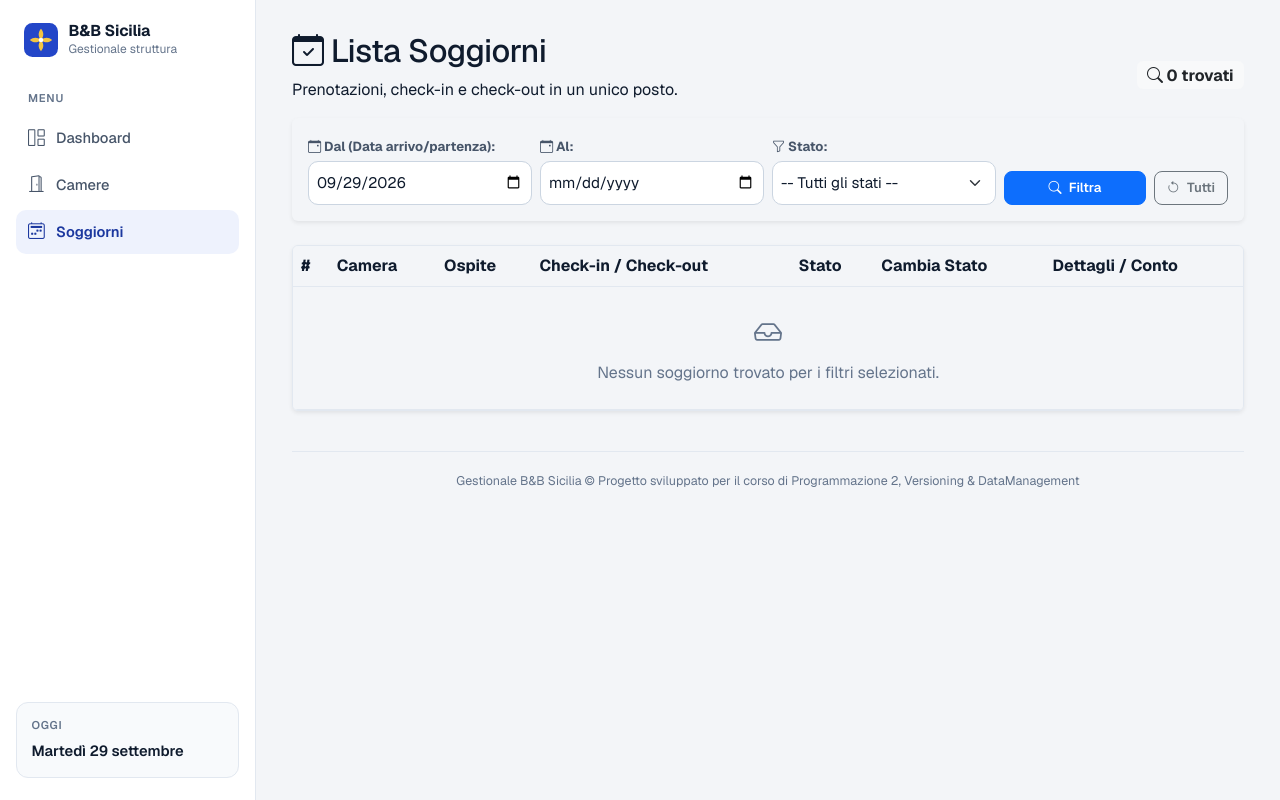
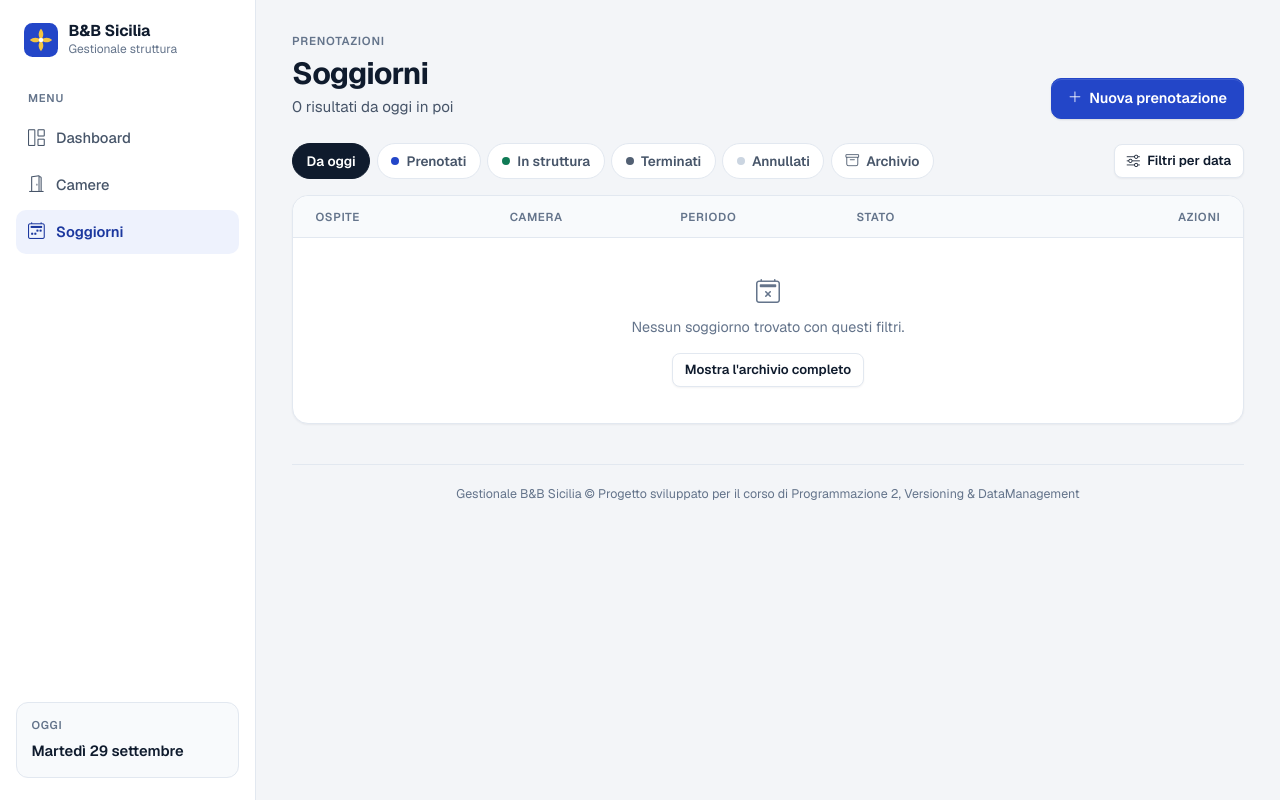
Before and after one commit to Calogerolopresti/bnb_sicilia, a Flask app: page /soggiorni in a window 1280 px wide. Run offline with Flask 3, Linux system fonts and the light colour scheme; data that the repository does not hold is empty.

Commit message:
STEP 8: rifatta la pagina Soggiorni con il nuovo stile
Aggiunte delle pillole di filtro veloce (Da oggi, Prenotati, In
struttura, Terminati, Annullati, Archivio) usando gli stessi filtri
che il sito gia gestiva. Ogni riga adesso mostra solo l'azione che
ha senso in quel momento (Check-in, Check-out, o quanti giorni
mancano all'arrivo) invece di tre pulsanti quasi sempre spenti, e
viene chiesta conferma prima di annullare una prenotazione.

Co-Authored-By: Claude Sonnet 5 <noreply@anthropic.com>

```diff
--- a/templates/soggiorni.html
+++ b/templates/soggiorni.html
@@ -2,127 +2,128 @@
 {% block titolo %}Soggiorni - B&B Sicilia{% endblock %}
 
 {% block contenuto %}
-<div class="page-head d-flex flex-wrap justify-content-between align-items-center gap-2">
+{% set etichette = {'prenotato': 'Prenotato', 'check_in': 'In struttura', 'check_out': 'Terminato', 'annullato': 'Annullato'} %}
+{% set tutti = request.args.get('tutti') == '1' %}
+{% set date_personalizzate = data_a or (data_da and data_da != data_oggi.isoformat()) %}
+
+<header class="page-header">
     <div>
-        <h2><i class="bi bi-calendar-check"></i> Lista Soggiorni</h2>
-        <p>Prenotazioni, check-in e check-out in un unico posto.</p>
+        <p class="eyebrow">Prenotazioni</p>
+        <h1 class="page-title">Soggiorni</h1>
+        <p class="page-sub">
+            {{ soggiorni|length }} {{ 'risultato' if soggiorni|length == 1 else 'risultati' }}
+            {%- if tutti %} nell'archivio completo{% elif not date_personalizzate and data_da %} da oggi in poi{% endif %}
+        </p>
     </div>
-    <span class="badge bg-light text-dark fs-6"><i class="bi bi-search"></i> {{ soggiorni|length }} trovati</span>
+    <div class="page-actions">
+        <a href="/camere" class="btn btn-brand"><i class="bi bi-plus-lg"></i> Nuova prenotazione</a>
     </div>
+</header>
 
-<!-- BARRA DEI FILTRI GENERALI -->
-<div class="card shadow-sm mb-4 border-0">
-    <div class="card-body rounded" style="background: var(--sand-deep);">
-        <form action="/soggiorni" method="GET" class="row g-2 align-items-end">
-            <!-- DATA INIZIO -->
-            <div class="col-md-3">
-                <label class="form-label small fw-bold mb-1"><i class="bi bi-calendar-event"></i> Dal (Data arrivo/partenza):</label>
-                <input type="date" name="data_da" class="form-control form-control-sm" value="{{ data_da or '' }}">
+<div class="toolbar">
+    <nav class="seg" aria-label="Filtri rapidi">
+        <a href="/soggiorni" class="seg-item {% if not tutti and not stato_filtro and not date_personalizzate %}is-active{% endif %}">Da oggi</a>
+        <a href="/soggiorni?stato=prenotato" class="seg-item {% if not tutti and stato_filtro == 'prenotato' %}is-active{% endif %}"><span class="dot dot--prenotato"></span> Prenotati</a>
+        <a href="/soggiorni?stato=check_in" class="seg-item {% if not tutti and stato_filtro == 'check_in' %}is-active{% endif %}"><span class="dot dot--check_in"></span> In struttura</a>
+        <a href="/soggiorni?stato=check_out&amp;data_da=" class="seg-item {% if not tutti and stato_filtro == 'check_out' %}is-active{% endif %}"><span class="dot dot--check_out"></span> Terminati</a>
+        <a href="/soggiorni?stato=annullato&amp;data_da=" class="seg-item {% if not tutti and stato_filtro == 'annullato' %}is-active{% endif %}"><span class="dot dot--annullato"></span> Annullati</a>
+        <a href="/soggiorni?tutti=1" class="seg-item {% if tutti %}is-active{% endif %}"><i class="bi bi-archive"></i> Archivio</a>
+    </nav>
+
+    <details class="filters" {% if date_personalizzate %}open{% endif %}>
+        <summary class="btn btn-ghost btn-sm"><i class="bi bi-sliders"></i> Filtri per data</summary>
+        <form action="/soggiorni" method="GET" class="filters-body">
+            <div>
+                <label class="form-label" for="f-data-da">Dal</label>
+                <input type="date" name="data_da" id="f-data-da" class="form-control" value="{{ data_da or '' }}">
             </div>
-
-            <!-- DATA FINE -->
-            <div class="col-md-3">
-                <label class="form-label small fw-bold mb-1"><i class="bi bi-calendar-event"></i> Al:</label>
-                <input type="date" name="data_a" class="form-control form-control-sm" value="{{ data_a or '' }}">
+            <div>
+                <label class="form-label" for="f-data-a">Al</label>
+                <input type="date" name="data_a" id="f-data-a" class="form-control" value="{{ data_a or '' }}">
             </div>
-
-            <!-- FILTRO STATO -->
-            <div class="col-md-3">
-                <label class="form-label small fw-bold mb-1"><i class="bi bi-funnel"></i> Stato:</label>
-                <select name="stato" class="form-select form-select-sm">
-                    <option value="">-- Tutti gli stati --</option>
+            <div>
+                <label class="form-label" for="f-stato">Stato</label>
+                <select name="stato" id="f-stato" class="form-select">
+                    <option value="">Tutti gli stati</option>
                     {% for st in stati_soggiorno %}
-                    <option value="{{ st }}" {% if stato_filtro == st %}selected{% endif %}>
-                        {% if st == 'prenotato' %}Prenotato
-                        {% elif st == 'check_in' %}In Struttura
-                        {% elif st == 'check_out' %}Terminato
-                        {% elif st == 'annullato' %}Annullato
-                        {% else %}{{ st|capitalize }}{% endif %}
-                    </option>
+                    <option value="{{ st }}" {% if stato_filtro == st %}selected{% endif %}>{{ etichette[st] }}</option>
                     {% endfor %}
                 </select>
             </div>
-
-            <!-- PULSANTI AZIONE -->
-            <div class="col-md-3 d-flex gap-2">
-                <button type="submit" class="btn btn-primary btn-sm flex-grow-1">
-                    <i class="bi bi-search"></i> Filtra
-                </button>
-                <a href="/soggiorni?tutti=1" class="btn btn-outline-secondary btn-sm" title="Mostra tutti i soggiorni anche passati">
-                    <i class="bi bi-arrow-counterclockwise"></i> Tutti
-                </a>
+            <div class="filters-actions">
+                <a href="/soggiorni" class="btn btn-ghost">Azzera</a>
+                <button type="submit" class="btn btn-brand"><i class="bi bi-search"></i> Applica</button>
             </div>
         </form>
+    </details>
+</div>
+
+<section class="panel">
+    <div class="dlist" role="table" aria-label="Elenco soggiorni">
+        <div class="dlist-head" role="row">
+            <span role="columnheader">Ospite</span>
+            <span role="columnheader">Camera</span>
+            <span role="columnheader">Periodo</span>
+            <span role="columnheader">Stato</span>
+            <span role="columnheader" class="text-end">Azioni</span>
+        </div>
+
+        {% for s in soggiorni %}
+        {% set notti = (s.data_checkout - s.data_checkin).days %}
+        <div class="dlist-row" role="row">
+            <div class="cell-guest" role="cell">
+                <span class="avatar">{{ s.nome_ospite[0] }}{{ s.cognome_ospite[0] }}</span>
+                <div>
+                    <a href="/soggiorno/{{ s.id_soggiorno }}" class="row-title">{{ s.cognome_ospite }} {{ s.nome_ospite }}</a>
+                    <span class="row-meta mono">#{{ s.id_soggiorno }}</span>
                 </div>
             </div>
 
-<div class="table-responsive-wrap shadow-sm rounded" style="border: 1px solid var(--line); border-radius: var(--radius); overflow-x: auto;">
-    <table class="table table-cards table-hover align-middle mb-0">
-        <thead>
-            <tr>
-                <th>#</th>
-                <th>Camera</th>
-                <th>Ospite</th>
-                <th>Check-in / Check-out</th>
-                <th>Stato</th>
-                <th>Cambia Stato</th>
-                <th>Dettagli / Conto</th>
-            </tr>
-        </thead>
-        <tbody>
-            {% for s in soggiorni %}
-            <tr>
-                <td data-label="#"><strong>#{{ s.id_soggiorno }}</strong></td>
-                <td data-label="Camera">{{ s.numero_camera }} - {{ s.nome_camera }}</td>
-                <td data-label="Ospite">{{ s.cognome_ospite }} {{ s.nome_ospite }}</td>
-                <td data-label="Date"><small>{{ s.data_checkin.strftime('%d/%m/%Y') }} &rarr; {{ s.data_checkout.strftime('%d/%m/%Y') }}</small></td>
-                <td data-label="Stato">
-                    {% if s.stato == 'prenotato' %}
-                        <span class="status-chip status-chip--prenotato">Prenotato</span>
+            <div class="cell-room" role="cell">
+                <span class="cell-label">Camera</span>
+                <span><span class="mono">{{ s.numero_camera }}</span> {{ s.nome_camera }}</span>
+            </div>
+
+            <div class="cell-dates" role="cell">
+                <span class="cell-label">Periodo</span>
+                <span>
+                    <span class="mono">{{ s.data_checkin.strftime('%d/%m') }} → {{ s.data_checkout.strftime('%d/%m/%y') }}</span>
+                    <span class="text-3">· {{ notti }} {{ 'notte' if notti == 1 else 'notti' }}</span>
+                </span>
+            </div>
+
+            <div class="cell-status" role="cell">
+                <span class="chip chip--{{ s.stato }}">{{ etichette[s.stato] }}</span>
+            </div>
+
+            <div class="cell-actions" role="cell">
+                {% if s.stato == 'prenotato' and s.data_checkin == data_oggi %}
+                    <a href="/soggiorni/stato/{{ s.id_soggiorno }}/check_in" class="btn btn-sm btn-ok"><i class="bi bi-box-arrow-in-right"></i> Check-in</a>
+                {% elif s.stato == 'prenotato' and s.data_checkin > data_oggi %}
+                    {% set giorni = (s.data_checkin - data_oggi).days %}
+                    <span class="hint"><i class="bi bi-clock"></i> Arrivo {{ 'domani' if giorni == 1 else 'tra ' ~ giorni ~ ' giorni' }}</span>
+                {% elif s.stato == 'prenotato' %}
+                    <span class="hint hint--warn"><i class="bi bi-exclamation-circle"></i> Arrivo mancato</span>
                 {% elif s.stato == 'check_in' %}
-                        <span class="status-chip status-chip--check_in">In Struttura</span>
-                    {% elif s.stato == 'check_out' %}
-                        <span class="status-chip status-chip--check_out">Terminato</span>
-                    {% else %}
-                        <span class="status-chip status-chip--annullato">Annullato</span>
-                    {% endif %}
-                </td>
-                <td class="cell-full" data-label="Cambia Stato">
-                    <div class="btn-group btn-group-sm">
-                        {% if s.stato == 'prenotato' and s.data_checkin == data_oggi %}
-                            <a href="/soggiorni/stato/{{ s.id_soggiorno }}/check_in" class="btn btn-outline-success">Check-in</a>
-                        {% else %}
-                            <button class="btn btn-outline-secondary" disabled title="Check-in possibile solo il giorno di arrivo">Check-in</button>
-                        {% endif %}
-
-                        {% if s.stato == 'check_in' %}
-                            <a href="/soggiorni/stato/{{ s.id_soggiorno }}/check_out" class="btn btn-outline-secondary">Check-out</a>
-                        {% else %}
-                            <button class="btn btn-outline-secondary" disabled title="Check-out possibile solo con ospite in struttura">Check-out</button>
+                    <a href="/soggiorni/stato/{{ s.id_soggiorno }}/check_out" class="btn btn-sm btn-brand"><i class="bi bi-box-arrow-right"></i> Check-out</a>
                 {% endif %}
 
                 {% if s.stato == 'prenotato' %}
-                            <a href="/soggiorni/stato/{{ s.id_soggiorno }}/annullato" class="btn btn-outline-danger">Annulla</a>
+                    <a href="/soggiorni/stato/{{ s.id_soggiorno }}/annullato" class="btn btn-sm btn-ghost-danger"
+                       data-confirm="Annullare la prenotazione di {{ s.nome_ospite }} {{ s.cognome_ospite }}?"
+                       title="Annulla prenotazione" aria-label="Annulla prenotazione"><i class="bi bi-x-lg"></i><span class="d-lg-none">Annulla</span></a>
+                {% endif %}
+
+                <a href="/soggiorno/{{ s.id_soggiorno }}" class="btn btn-sm btn-ghost" title="Apri il conto" aria-label="Apri il conto"><i class="bi bi-receipt"></i><span class="d-lg-none">Conto</span></a>
+            </div>
+        </div>
         {% else %}
-                            <button class="btn btn-outline-danger" disabled title="Annullabili solo le prenotazioni non ancora iniziate">Annulla</button>
-                        {% endif %}
+        <div class="empty">
+            <i class="bi bi-calendar2-x"></i>
+            <p>Nessun soggiorno trovato con questi filtri.</p>
+            <a href="/soggiorni?tutti=1" class="btn btn-sm btn-ghost mt-2">Mostra l'archivio completo</a>
         </div>
-                </td>
-                <td class="cell-full" data-label="Conto">
-                    <a href="/soggiorno/{{ s.id_soggiorno }}" class="btn btn-sm btn-info text-white">
-                        <i class="bi bi-receipt"></i> Conto
-                    </a>
-                </td>
-            </tr>
-            {% else %}
-            <tr>
-                <td colspan="7" class="text-center py-4 text-muted">
-                    <i class="bi bi-inbox fs-3 d-block mb-2"></i>
-                    Nessun soggiorno trovato per i filtri selezionati.
-                </td>
-            </tr>
         {% endfor %}
-        </tbody>
-    </table>
     </div>
+</section>
 {% endblock %}
```
Lines whose indentation alone changed are shown as unchanged.
